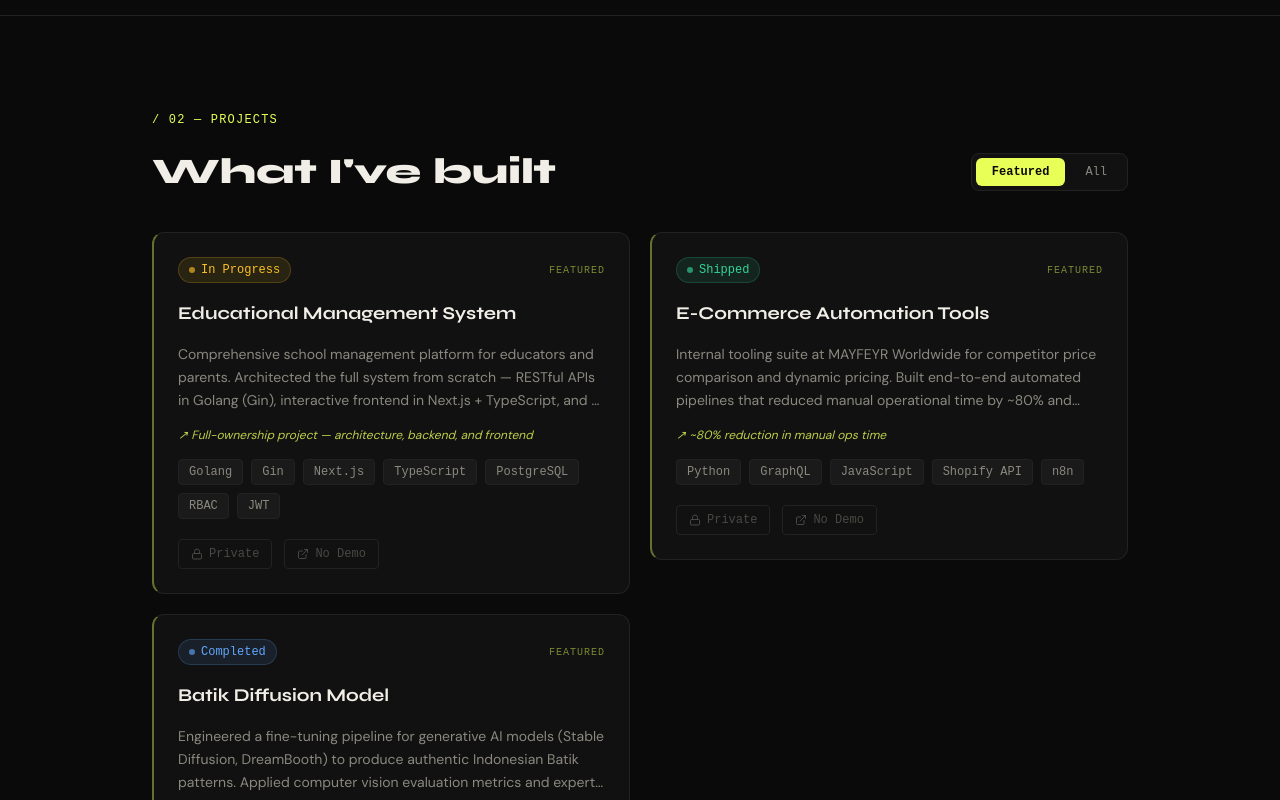
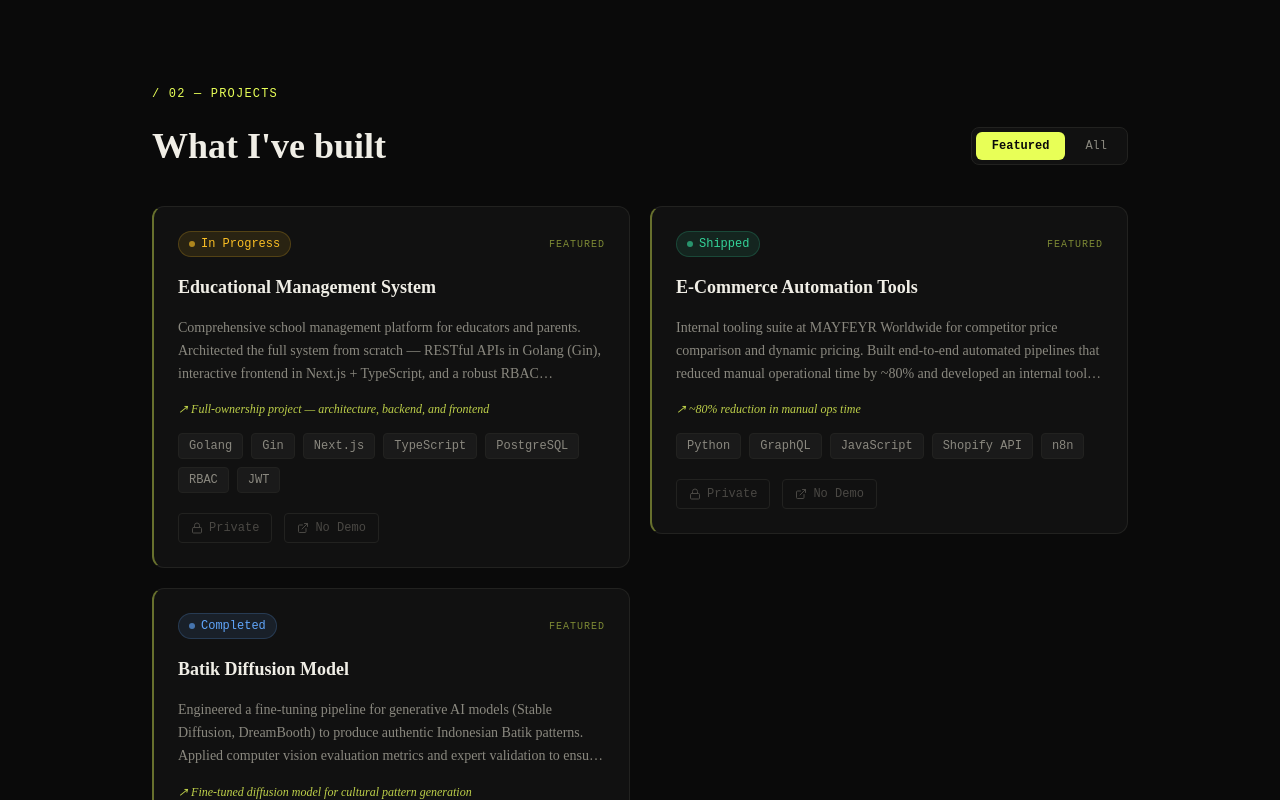
Before and after one commit to madmasyhur2/fullstack-dev-portfolio, a Next.js app: page / in a window 1280 px wide. Shown: the part 1420-2220 px from the top of the page. Built offline with nearby package versions, Linux system fonts and the light colour scheme.

Commit message:
style: change font family

```diff
--- a/app/globals.css
+++ b/app/globals.css
@@ -27,7 +27,7 @@ html {
 body {
   background-color: var(--bg-primary);
   color: var(--text-primary);
-  font-family: 'DM Sans', system-ui, sans-serif;
+  font-family: var(--font-body), system-ui, sans-serif;
   font-size: 16px;
   line-height: 1.7;
   -webkit-font-smoothing: antialiased;
@@ -82,31 +82,9 @@ body::before {
   background-position: center center;
 }
 
-/* Typography */
-.font-syne {
-  font-family: 'Syne', sans-serif;
-}
-
-.font-dm {
-  font-family: 'DM Sans', sans-serif;
-}
-
-/* Accent text */
-.text-accent {
-  color: var(--accent);
-}
-
 /* Smooth transition defaults */
 a, button {
   transition: all 150ms ease;
-}
-
-/* Line clamp utility */
-.line-clamp-3 {
-  display: -webkit-box;
-  -webkit-line-clamp: 3;
-  -webkit-box-orient: vertical;
-  overflow: hidden;
 }
 
 /* Animated bounce */
```
